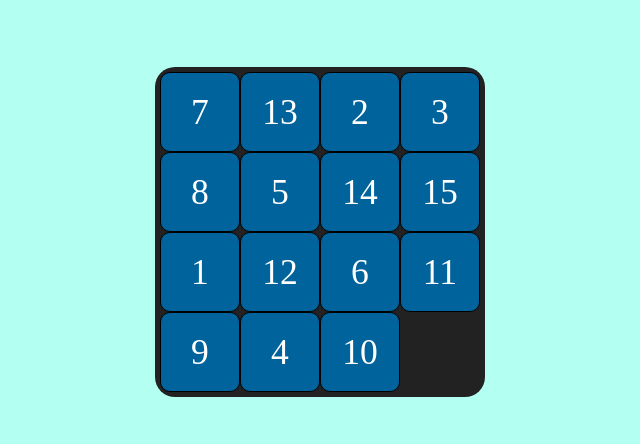
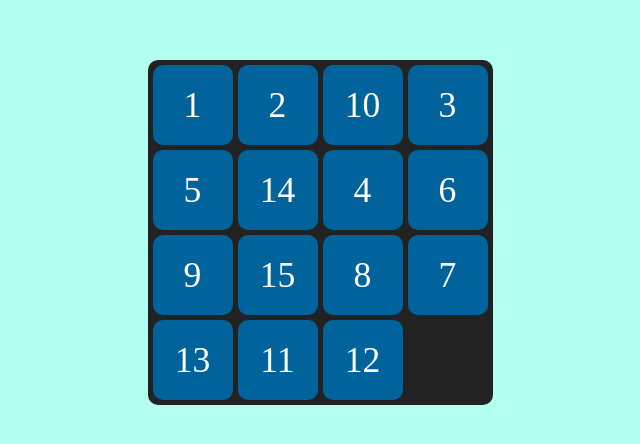
Before and after one commit to reznikovkg/vue-3-docker-compose, a Vue app in the folder vue/: page /game in a window 1280 px wide. Shown: the part 168-612 px from the top of the page, without its empty margins (320-960 px from the left). Built offline with nearby package versions, Linux system fonts and the light colour scheme.

Commit message:
рефактор с учетом замечаний

```diff
--- a/vue/src/components/Game.vue
+++ b/vue/src/components/Game.vue
@@ -1,18 +1,27 @@
 <template>
   <div class="main">
-    <div class="board" :style="{ '--size': size }">
-      <div class="row" v-for="(row, rowIndex) in rows" :key="rowIndex">
+
+    <div v-if="!isWin" class="board" :style="{ '--size': size }">
+
       <div
         class="cell"
-          v-for="(cell, colIndex) in row"
-          :key="colIndex"
-          @click="moveTile(rowIndex, colIndex)"
+        v-for="(cell, index) in cells"
+        :key="index"
         :class="{ empty: cell === null }"
+        @click="moveTile(index)"
       >
         {{ cell }}
       </div>
+
     </div>
+
+    <div v-else class="win">
+      <h2>Вы собрали пятнашки!</h2>
+      <router-link :to="{ path: '/' }">
+        <button class="bttn">Вернуться на главную</button>
+      </router-link>
     </div>
+
   </div>
 </template>
 
@@ -21,81 +30,130 @@ export default {
   data() {
     return {
       size: Number(this.$route.query.size) || 4,
-      rows: []
+      cells: [],
+      isWin: false,
     }
   },
 
   mounted() {
-    this.createBoard()
+    this.createBoard();
   },
 
   methods: {
+
     createBoard() {
-      let numbers = []
 
-      while(numbers.length !== this.size * this.size - 1) {
-          const newCell = Math.floor(Math.random() * (this.size * this.size - 1)) + 1;
-          if(!numbers.includes(newCell)){
-              numbers.push(newCell)
+      for (let i = 1; i < this.size * this.size; i++) {
+        this.cells.push(i);
       }
+      this.cells.push(null);
+
+      this.shuffle(this.cells);
+    },
+
+    shuffle(array) {
+
+      let startIndex = this.size * this.size - 1
+
+      const directions = [
+        this.size,
+        -this.size,
+        1,
+        -1
+      ]
+
+      for (let i = 0; i < Math.pow(this.size, 3); i++) {
+
+        let direction = directions[Math.floor(Math.random() * directions.length)]
+
+        let newIndex = startIndex + direction
+
+        if (newIndex < 0 || newIndex >= this.size * this.size) {
+          i--
+          continue
         }
 
-      numbers.push(null)
+        if (direction === 1 && startIndex % this.size === this.size - 1) {
+          i--
+          continue
+        }
 
-      this.rows = []
-      for (let i = 0; i < this.size; i++) {
-          this.rows.push(numbers.slice(i * this.size, (i + 1) * this.size))
+        if (direction === -1 && startIndex % this.size === 0) {
+          i--
+          continue
         }
+
+        const temp = array[startIndex]
+        array[startIndex] = array[newIndex]
+        array[newIndex] = temp
+
+        startIndex = newIndex
+      }
+
     },
 
-    checkWin() {
-        let count = 1
-        for (let i = 0; i < this.size; i++) {
-            for (let j = 0; j < this.size; j++) {
-            if (i === this.size - 1 && j === this.size - 1) {
-                if (this.rows[i][j] !== null) return false
-            } else {
-                if (this.rows[i][j] !== count) return false
-                count++
-            }
-            }
-        }
-            return true
-    },
+    moveTile(index) {
 
-    moveTile(row, col) {
+      const row = Math.floor(index / this.size)
+      const col = index % this.size
+
       const directions = [
-        [0, 1], [0, -1], [1, 0], [-1, 0]
+        [0, 1],
+        [0, -1],
+        [1, 0],
+        [-1, 0]
       ]
+
       for (const [dx, dy] of directions) {
+
         const newRow = row + dx
         const newCol = col + dy
+
         if (
           newRow >= 0 && newRow < this.size &&
-          newCol >= 0 && newCol < this.size &&
-          this.rows[newRow][newCol] === null
+          newCol >= 0 && newCol < this.size
         ) {
-          this.rows[newRow][newCol] = this.rows[row][col]
-          this.rows[row][col] = null
 
-        if(this.checkWin()) {
-            alert("Поздравляем вы победили")
+          const newIndex = newRow * this.size + newCol
+
+          if (this.cells[newIndex] === null) {
+
+            this.cells[newIndex] = this.cells[index]
+            this.cells[index] = null
+
+            if (this.checkWin()) {
+              this.isWin = true
             }
 
             break
           }
         }
       }
+    },
+
+    checkWin() {
+
+      for (let i = 0; i < this.cells.length - 1; i++) {
+        if (this.cells[i] !== i + 1) return false
+      }
+
+      return this.cells[this.cells.length - 1] === null
+    }
+
   }
 }
 </script>
 
-<style>
+<style lang="scss">
+
+$bg-color: #222222;
+$tile-color: #00639b;
+$button-color: teal;
 
 body, html {
   margin: 0;
   padding: 0;
-  background-color: #222222;
+  background-color: $bg-color;
 }
 
 .main {
@@ -106,39 +164,63 @@ body, html {
 }
 
 .board {
-  display: flex;
-  flex-direction: column;
-  border-radius: 20px;
+  display: grid;
+  grid-template-columns: repeat(var(--size), 1fr);
+  gap: 5px;
   padding: 5px;
-  background-color: #222222;
-}
-
-.row {
-  display: flex;
+  background-color: $bg-color;
+  border-radius: 10px;
 }
 
 .cell {
-  color: white;
   width: calc(90vw / var(--size));
-  height: calc(90vw / var(--size));
+  aspect-ratio: 1;
+
   max-width: 80px;
-  max-height: 80px;
   min-width: 50px;
-  min-height: 50px;
-  border: 1px solid black;
+
   display: flex;
   justify-content: center;
   align-items: center;
+
   font-size: calc(2vw + 10px);
+  color: white;
+  background-color: $tile-color;
+
+  border-radius: 10px;
   cursor: pointer;
   user-select: none;
-  background-color: #00639b;
-  border-radius: 10px;
+
   transition: background 0.2s;
+
+  &:hover {
+    background-color: darken($tile-color, 10%);
   }
 
-.empty {
+  &.empty {
     background-color: transparent;
     border: none;
+    cursor: default;
   }
+}
+
+.win {
+  text-align: center;
+  color: #000;
+
+  button {
+    margin-top: 20px;
+    padding: 10px;
+    font-size: 16px;
+    border: none;
+    border-radius: 8px;
+    cursor: pointer;
+    background-color: $button-color;
+
+    &:hover {
+      background-color: #ccc;
+    }
+  }
+}
+
 </style>
--- a/vue/src/components/Main.vue
+++ b/vue/src/components/Main.vue
@@ -49,10 +49,7 @@ export default {
     border: solid;
     border-radius: 5px;
     padding: 20px;
-}
-
-.base>* {
-    margin-top: 10px;
+    gap: 10px;
 }
 
 .header {
```
Lines whose indentation alone changed are shown as unchanged.
